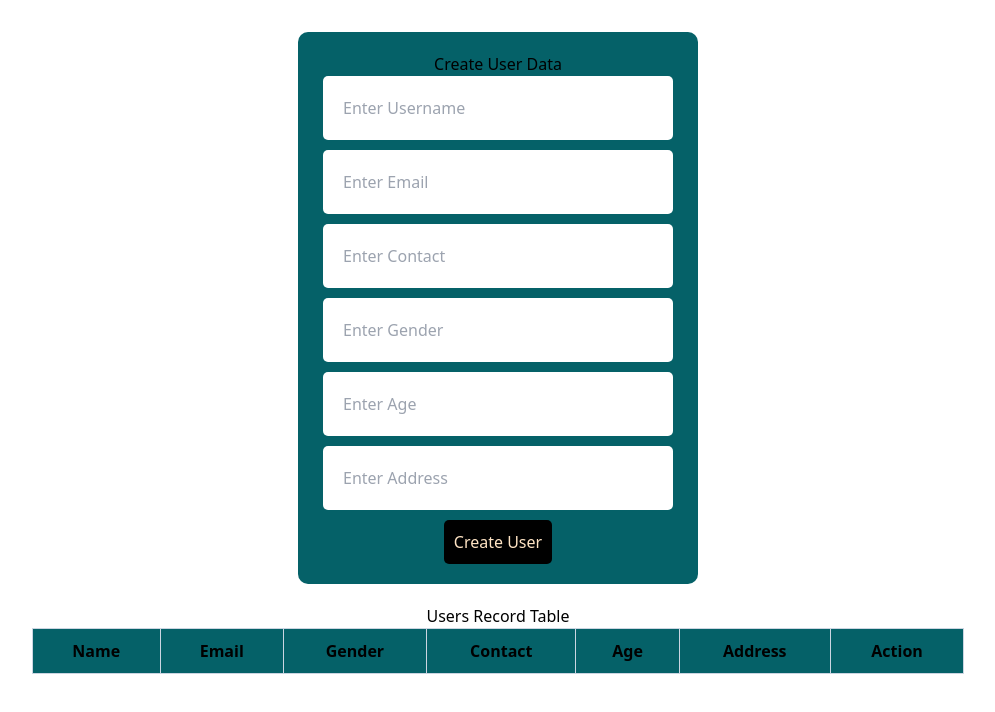
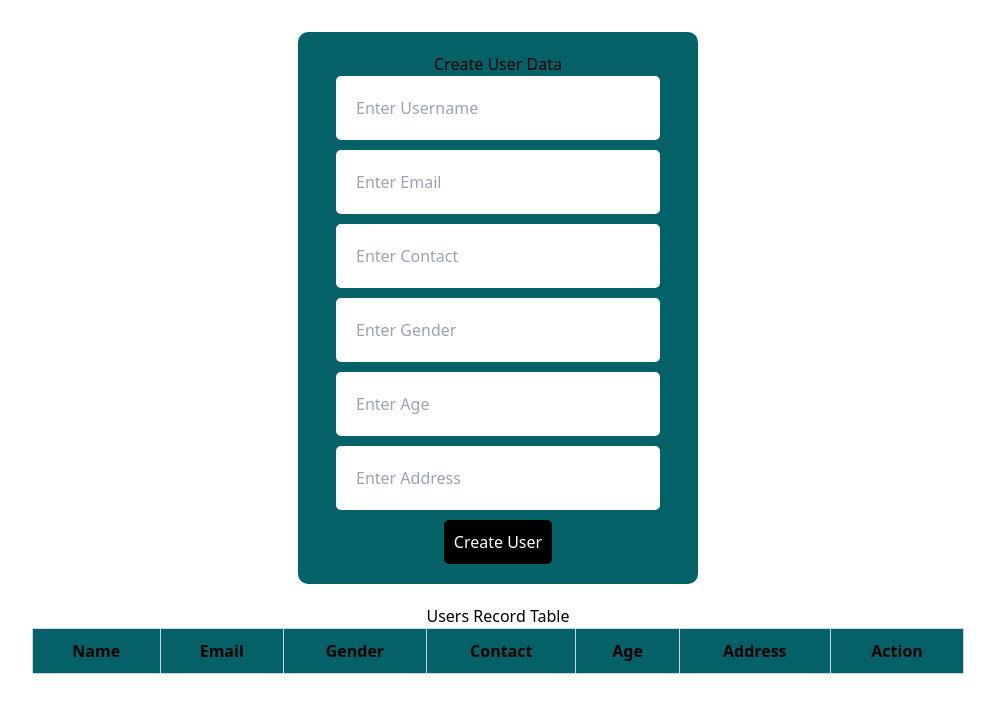
Before and after one commit to moromoke01/React-CRUD-system, a React (Vite) app: page /UserList in a window 1280 px wide. Shown: the top 712 px of the page, without its empty margins (142-1137 px from the left). Built offline with nearby package versions, Linux system fonts and the light colour scheme.

Commit message:
initial commit

```diff
--- a/src/Components/UserStyling.css
+++ b/src/Components/UserStyling.css
@@ -14,7 +14,7 @@
 
  input[type="text"], [type="email"], [type="number"]{
     width: 100%;
-    max-width: 350px;
+    max-width: 90%;
     padding: 20px;
     border: none;
     outline: none;
@@ -28,7 +28,7 @@
     outline: none;
     border-radius: 5px;
     background: #000000;
-    color: bisque;
+    color: #fff;
 }
 
 /* User List Page */
```
